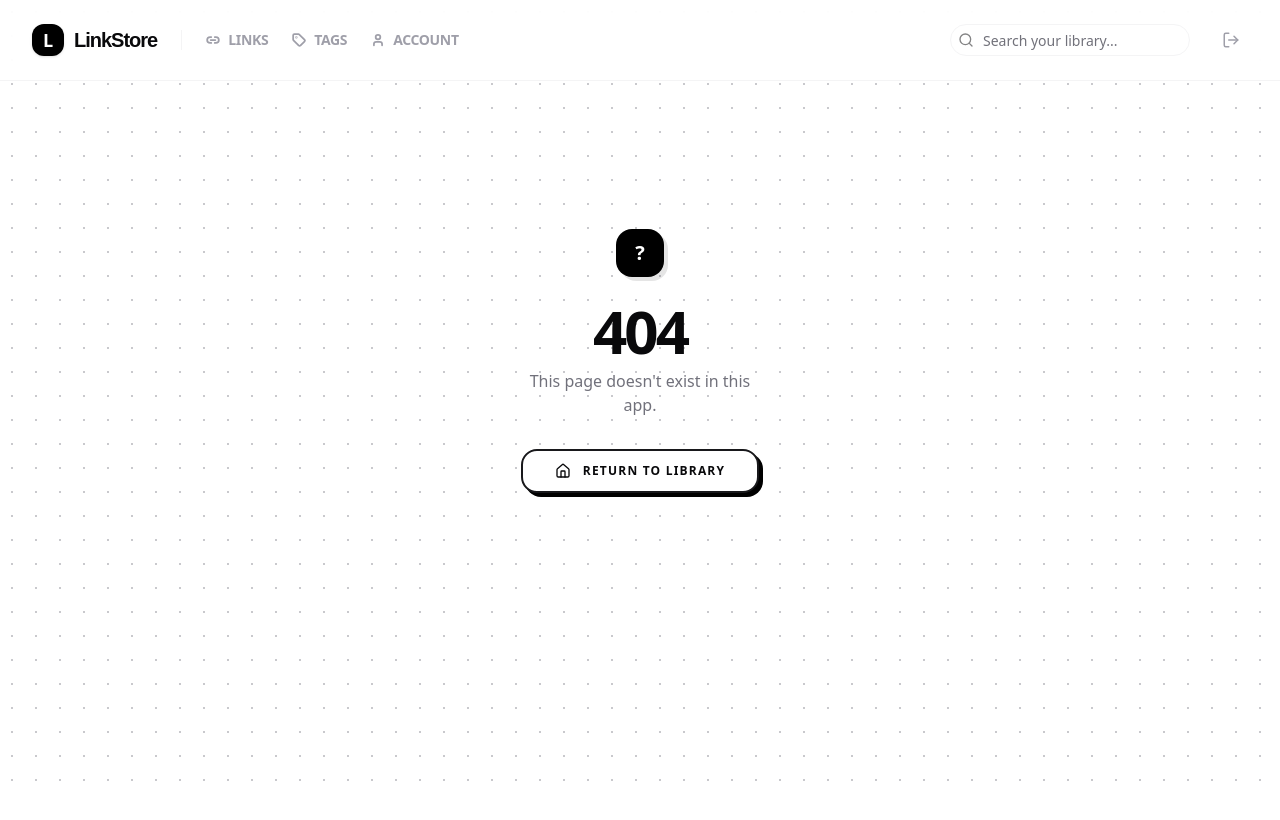
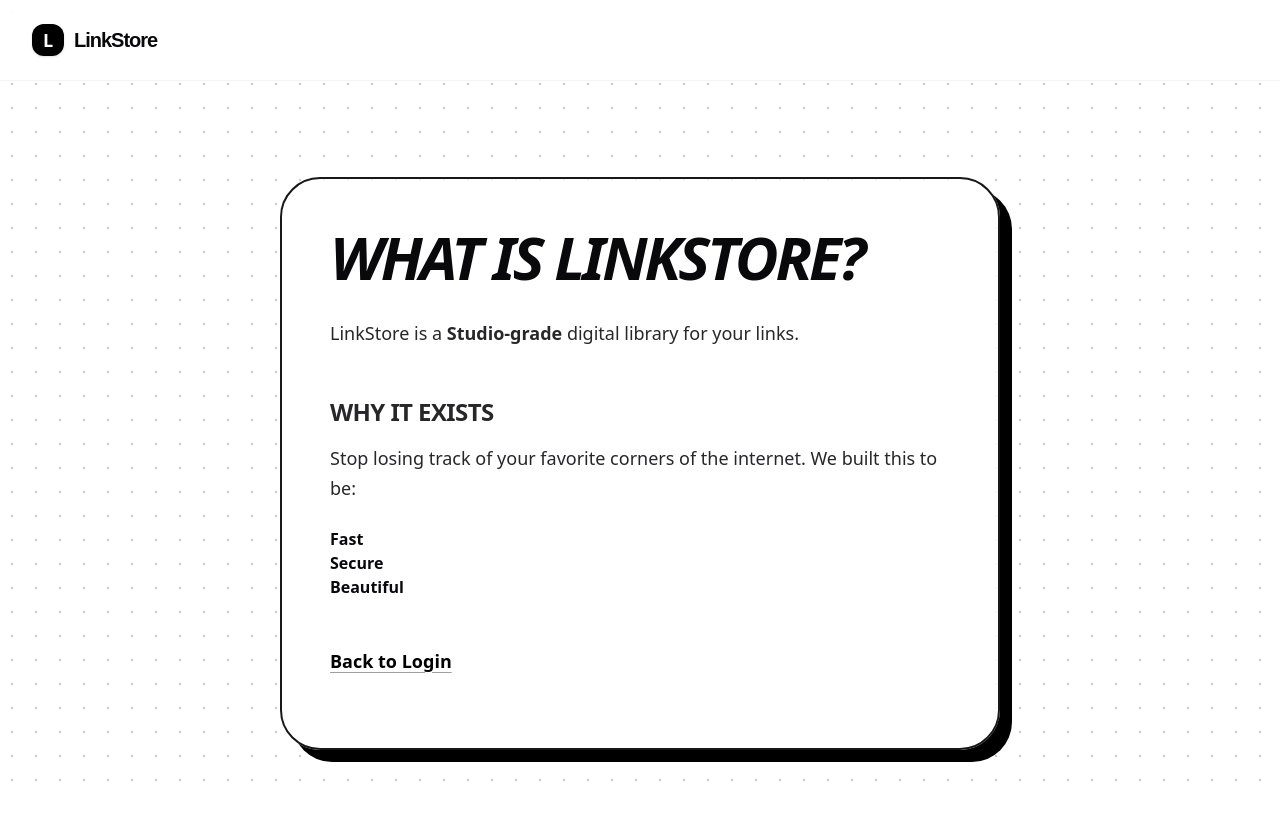
Before and after one commit to DB-1984/linkstore, a Next.js app: page /about in a window 1280 px wide. Before the commit this address had no page. Shown: the top 820 px of the page. Built offline with nearby package versions, Linux system fonts and the light colour scheme; a web font is replaced by a local one.

Commit message:
Added metadata, and mdx /about page

```diff
--- a/app/(auth)/login/page.jsx
+++ b/app/(auth)/login/page.jsx
@@ -7,7 +7,7 @@ import { Button } from "@/components/ui/button";
 import { Input } from "@/components/ui/input";
 import { Label } from "@/components/ui/label";
 import { GoogleIcon } from "@/components/ui/GoogleIcon";
-import { LinkIcon, Loader2 } from "lucide-react";
+import { LinkIcon, Loader2, HelpCircle } from "lucide-react";
 import { toast } from "sonner";
 
 export default function LoginPage() {
@@ -166,6 +166,12 @@ export default function LoginPage() {
           <p className="text-sm text-gray-400 mt-2 max-w-[240px] leading-relaxed">
             The simplest way to manage your digital collection.
           </p>
+          <Link
+            href="/about"
+            className="flex mt-3 items-center gap-2 text-sm font-bold tracking-tighter text-zinc-600 hover:text-black transition-colors"
+          >
+            <HelpCircle size={14} strokeWidth={3} /> What is LinkStore?
+          </Link>
         </div>
       </div>
     </div>
--- a/app/(dashboard)/links/page.jsx
+++ b/app/(dashboard)/links/page.jsx
@@ -9,6 +9,14 @@ import { SignOutButton } from "@/components/SignOutButton";
 import LinkCard from "@/components/LinkCard";
 import EmptyState from "@/components/EmpyState";
 import WelcomeToast from "@/components/WelcomeToast";
+
+export async function generateMetadata({ searchParams }) {
+  const { tag, q } = await searchParams;
+
+  if (tag) return { title: `#${tag} Collection` };
+  if (q) return { title: `Search: ${q}` };
+  return { title: "My Library" };
+}
 
 export default async function LinksPage({ searchParams }) {
   const session = await auth();
--- /dev/null
+++ b/app/about/layout.jsx
@@ -0,0 +1,12 @@
+// app/about/layout.jsx
+export default function AboutLayout({ children }) {
+  return (
+    // We only need the max-width and padding here
+    // The background and navbar are already provided by the RootLayout
+    <section className="mx-auto max-w-3xl px-6 py-16 sm:py-24">
+      <div className="bg-white/50 backdrop-blur-sm p-8 sm:p-12 rounded-[2.5rem] border-2 border-zinc-900 shadow-[12px_12px_0px_0px_rgba(0,0,0,1)]">
+        {children}
+      </div>
+    </section>
+  );
+}
--- /dev/null
+++ b/app/about/page.mdx
@@ -0,0 +1,15 @@
+export const metadata = {
+    title: "What is LinkStore?",
+  };
+
+  # What is LinkStore?
+
+  LinkStore is a **Studio-grade** digital library for your links.
+
+  ## Why it exists
+  Stop losing track of your favorite corners of the internet. We built this to be:
+  * **Fast**
+  * **Secure**
+  * **Beautiful**
+  <div className="mt-12" />
+  [Back to Login](/login)
--- a/app/layout.jsx
+++ b/app/layout.jsx
@@ -3,6 +3,16 @@ import Navbar from "@/components/Navbar";
 import { Toaster } from "sonner";
 
 export const dynamic = "force-dynamic";
+
+export const metadata = {
+  title: {
+    default: "LinkStore | Your Digital Library",
+    template: "%s | LinkStore",
+  },
+  description:
+    "Organize your favorite corners of the internet in one studio-grade dashboard.",
+  metadataBase: new URL("https://your-linkstore-app.com"),
+};
 
 export default function RootLayout({ children }) {
   return (
--- a/components/Navbar.jsx
+++ b/components/Navbar.jsx
@@ -14,6 +14,7 @@ export default function Navbar() {
     "/register",
     "/forgot-password",
     "/reset-password",
+    "/about",
   ].includes(pathname);
 
   return (
@@ -34,33 +35,33 @@ export default function Navbar() {
             <nav className="hidden md:flex items-center gap-6 border-l border-zinc-100 pl-6">
               <Link
                 href="/links"
-                className={`flex items-center gap-2 tracking-tight text-sm transition-colors ${
+                className={`flex items-center gap-2 tracking-tighter text-sm transition-colors ${
                   isActive("/links")
                     ? "text-black font-black"
                     : "text-zinc-400 font-bold hover:text-black"
                 }`}
               >
-                <Link2 size={14} strokeWidth={3} /> LINKS
+                <Link2 size={14} strokeWidth={3} /> Links
               </Link>
               <Link
                 href="/tags"
-                className={`flex items-center gap-2 tracking-tight text-sm transition-colors ${
+                className={`flex items-center gap-2 tracking-tighter text-sm transition-colors ${
                   isActive("/tags")
                     ? "text-black font-black"
                     : "text-zinc-400 font-bold hover:text-black"
                 }`}
               >
-                <Tag size={14} strokeWidth={3} /> TAGS
+                <Tag size={14} strokeWidth={3} /> Tags
               </Link>
               <Link
                 href="/account"
-                className={`flex items-center gap-2 tracking-tight text-sm transition-colors ${
+                className={`flex items-center gap-2 tracking-tighter text-sm transition-colors ${
                   isActive("/account")
                     ? "text-black font-black"
                     : "text-zinc-400 font-bold hover:text-black"
                 }`}
               >
-                <User size={14} strokeWidth={3} /> ACCOUNT
+                <User size={14} strokeWidth={3} /> Account
               </Link>
             </nav>
           )}
--- /dev/null
+++ b/mdx-components.jsx
@@ -0,0 +1,33 @@
+// mdx-components.jsx
+import Link from "next/link";
+
+export function useMDXComponents(components) {
+  return {
+    // This turns all Markdown links into high-speed Next.js Links
+    a: ({ href, children }) => (
+      <Link
+        href={href}
+        className="font-black text-black underline underline-offset-4 decoration-zinc-400 hover:text-zinc-800 transition-colors"
+      >
+        {children}
+      </Link>
+    ),
+    h1: ({ children }) => (
+      <h1 className="text-5xl sm:text-6xl font-black tracking-tighter italic mb-8 uppercase leading-none">
+        {children}
+      </h1>
+    ),
+    h2: ({ children }) => (
+      <h2 className="text-2xl font-black tracking-tight mt-12 mb-4 flex items-center gap-2 uppercase text-zinc-800">
+        {children}
+      </h2>
+    ),
+    p: ({ children }) => (
+      <p className="text-lg font-medium leading-relaxed text-zinc-800 mb-6">
+        {children}
+      </p>
+    ),
+    hr: () => <hr className="my-10 border-t-2 border-zinc-100" />,
+    ...components,
+  };
+}
--- /dev/null
+++ b/next.config.mjs
@@ -0,0 +1,11 @@
+import createMDX from "@next/mdx";
+
+/** @type {import('next').NextConfig} */
+const nextConfig = {
+  // This tells Next.js to treat .md and .mdx files as pages
+  pageExtensions: ["js", "jsx", "md", "mdx", "ts", "tsx"],
+};
+
+const withMDX = createMDX({});
+
+export default withMDX(nextConfig);
--- a/package.json
+++ b/package.json
@@ -10,6 +10,9 @@
   },
   "dependencies": {
     "@auth/mongodb-adapter": "^3.11.1",
+    "@mdx-js/loader": "^3.1.1",
+    "@mdx-js/react": "^3.1.1",
+    "@next/mdx": "^16.1.6",
     "@radix-ui/react-dialog": "^1.1.15",
     "@radix-ui/react-dropdown-menu": "^2.1.16",
     "@radix-ui/react-label": "^2.1.8",
```
Also changed, not shown: 1 other file (tests, documents, lock files or other folders).
